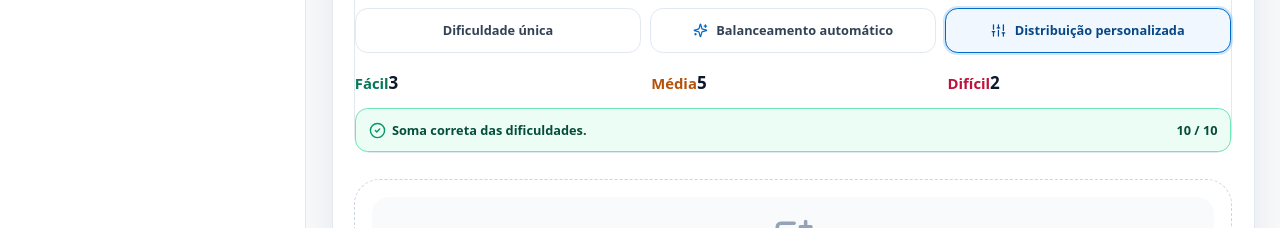
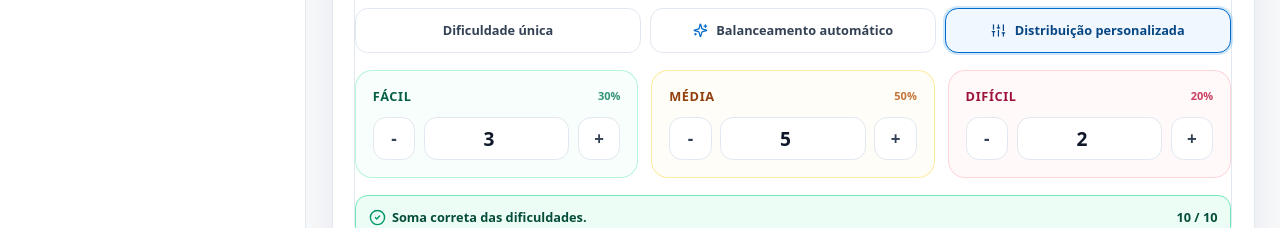
Before and after one commit to diegoabreu157cl3b3r-source/avaliatech, a Next.js app: page /gerar-prova in a window 1280 px wide. Both pictures are taken after a click on the button "Distribuição personalizada". Shown: the part 966-1194 px from the top of the page. Built offline with nearby package versions, Linux system fonts and the light colour scheme; no server answers.

Commit message:
fix(ui): modernizacao dos inputs de distribuicao de dificuldade e transformacao das atividades recentes em links clicaveis

```diff
--- a/components/dashboard/RecentActivityTimeline.tsx
+++ b/components/dashboard/RecentActivityTimeline.tsx
@@ -1,6 +1,5 @@
-"use client";
-
-import { FileText, PlusCircle, Edit3, Trash2, Award } from "lucide-react";
+import Link from "next/link";
+import { FileText, PlusCircle, Edit3, Trash2, Award, ChevronRight } from "lucide-react";
 import type { AtividadeRecente } from "@/services/dashboard-service";
 
 interface RecentActivityTimelineProps {
@@ -46,22 +45,32 @@ function formatTimeAgo(dateStr: string): string {
 const activityConfig = {
   questao_criada: {
     icon: PlusCircle,
+    href: "/questoes",
+    badge: "Questões",
     color: "text-emerald-600 dark:text-emerald-400 bg-emerald-50 dark:bg-emerald-950/60 border-emerald-200 dark:border-emerald-800"
   },
   questao_editada: {
     icon: Edit3,
+    href: "/questoes",
+    badge: "Questões",
     color: "text-brand-600 dark:text-brand-400 bg-brand-50 dark:bg-brand-950/60 border-brand-200 dark:border-brand-800"
   },
   questao_excluida: {
     icon: Trash2,
+    href: "/questoes",
+    badge: "Questões",
     color: "text-rose-600 dark:text-rose-400 bg-rose-50 dark:bg-rose-950/60 border-rose-200 dark:border-rose-800"
   },
   prova_gerada: {
     icon: Award,
+    href: "/provas",
+    badge: "Histórico",
     color: "text-indigo-600 dark:text-indigo-400 bg-indigo-50 dark:bg-indigo-950/60 border-indigo-200 dark:border-indigo-800"
   },
   prova_excluida: {
     icon: Trash2,
+    href: "/provas",
+    badge: "Histórico",
     color: "text-rose-600 dark:text-rose-400 bg-rose-50 dark:bg-rose-950/60 border-rose-200 dark:border-rose-800"
   }
 };
@@ -82,32 +91,43 @@ export function RecentActivityTimeline({ activities }: RecentActivityTimelinePro
       {activities.map((activity) => {
         const config = activityConfig[activity.tipo] || {
           icon: FileText,
+          href: "/dashboard",
+          badge: "Painel",
           color: "text-slate-600 dark:text-slate-400 bg-slate-50 dark:bg-slate-800 border-slate-200 dark:border-slate-700"
         };
         const Icon = config.icon;
 
         return (
-          <div
+          <Link
             key={activity.id}
-            className="flex items-start gap-3 rounded-2xl border border-slate-200 p-3.5 transition hover:border-brand-200 dark:border-slate-800 dark:bg-slate-800/30 dark:hover:border-slate-700"
+            href={config.href}
+            className="group flex items-start gap-3 rounded-2xl border border-slate-200 bg-white p-3.5 shadow-xs transition hover:border-brand-300 hover:bg-slate-50/80 hover:shadow-soft dark:border-slate-800 dark:bg-slate-900/60 dark:hover:border-slate-700 dark:hover:bg-slate-800/80"
           >
             <span className={`flex h-9 w-9 shrink-0 items-center justify-center rounded-xl border ${config.color}`}>
-              <Icon className="h-4.5 w-4.5" />
+              <Icon className="h-4.5 w-4.5 transition group-hover:scale-110" />
             </span>
             <div className="min-w-0 flex-1">
-              <p className="text-sm font-bold text-slate-900 dark:text-slate-100">
-                {activity.titulo}
-              </p>
+              <div className="flex items-center gap-2">
+                <p className="text-sm font-bold text-slate-900 transition group-hover:text-brand-600 dark:text-slate-100 dark:group-hover:text-brand-400">
+                  {activity.titulo}
+                </p>
+                <span className="hidden sm:inline-block rounded-md bg-slate-100 px-1.5 py-0.5 text-[10px] font-semibold text-slate-600 dark:bg-slate-800 dark:text-slate-400">
+                  {config.badge}
+                </span>
+              </div>
               {activity.descricao && (
                 <p className="mt-0.5 truncate text-xs text-slate-500 dark:text-slate-400">
                   {activity.descricao}
                 </p>
               )}
             </div>
-            <span className="shrink-0 text-[11px] font-medium text-slate-400 dark:text-slate-500">
-              {formatTimeAgo(activity.created_at)}
-            </span>
-          </div>
+            <div className="flex shrink-0 items-center gap-1">
+              <span className="text-[11px] font-medium text-slate-400 dark:text-slate-500">
+                {formatTimeAgo(activity.created_at)}
+              </span>
+              <ChevronRight className="h-4 w-4 text-slate-300 transition group-hover:translate-x-0.5 group-hover:text-brand-600 dark:text-slate-600 dark:group-hover:text-brand-400" />
+            </div>
+          </Link>
         );
       })}
     </div>
--- a/components/exams/ExamGeneratorForm.tsx
+++ b/components/exams/ExamGeneratorForm.tsx
@@ -360,46 +360,165 @@ export function ExamGeneratorForm() {
           )}
 
           {modoDificuldade === "personalizada" && (
-            <div className="space-y-3">
+            <div className="space-y-4">
               <div className="grid grid-cols-1 gap-3 sm:grid-cols-3">
-                <div>
-                  <label className="label text-emerald-700 dark:text-emerald-400">Fácil</label>
+                {/* Fácil */}
+                <div className="rounded-2xl border border-emerald-200/80 bg-emerald-50/40 p-4 transition dark:border-emerald-900/60 dark:bg-emerald-950/20">
+                  <div className="flex items-center justify-between">
+                    <label className="text-xs font-bold uppercase tracking-wider text-emerald-800 dark:text-emerald-400">
+                      Fácil
+                    </label>
+                    <span className="text-[11px] font-semibold text-emerald-700/80 dark:text-emerald-500">
+                      {Math.round((customDistribution.facil / (form.quantidadeQuestoes || 1)) * 100)}%
+                    </span>
+                  </div>
+                  <div className="mt-3 flex items-center gap-2">
+                    <button
+                      type="button"
+                      onClick={() =>
+                        setCustomDistribution((curr) => ({
+                          ...curr,
+                          facil: Math.max(0, curr.facil - 1)
+                        }))
+                      }
+                      className="flex h-10 w-10 shrink-0 items-center justify-center rounded-xl border border-slate-200 bg-white text-base font-black text-slate-700 transition hover:bg-slate-100 dark:border-slate-700 dark:bg-slate-800 dark:text-slate-200 dark:hover:bg-slate-700"
+                      aria-label="Diminuir fáceis"
+                    >
+                      -
+                    </button>
                     <input
                       type="number"
                       min={0}
                       max={form.quantidadeQuestoes}
                       value={customDistribution.facil}
                       onChange={(e) =>
-                      setCustomDistribution((curr) => ({ ...curr, facil: Math.max(0, Number(e.target.value)) }))
+                        setCustomDistribution((curr) => ({
+                          ...curr,
+                          facil: Math.max(0, Number(e.target.value))
+                        }))
                       }
-                    className="input font-bold"
+                      className="h-10 w-full rounded-xl border border-slate-200 bg-white text-center text-lg font-black text-slate-900 outline-none transition focus:border-emerald-500 focus:ring-2 focus:ring-emerald-200 dark:border-slate-700 dark:bg-slate-800 dark:text-slate-100 dark:focus:border-emerald-400 dark:focus:ring-emerald-900/40"
                     />
+                    <button
+                      type="button"
+                      onClick={() =>
+                        setCustomDistribution((curr) => ({
+                          ...curr,
+                          facil: Math.min(form.quantidadeQuestoes, curr.facil + 1)
+                        }))
+                      }
+                      className="flex h-10 w-10 shrink-0 items-center justify-center rounded-xl border border-slate-200 bg-white text-base font-black text-slate-700 transition hover:bg-slate-100 dark:border-slate-700 dark:bg-slate-800 dark:text-slate-200 dark:hover:bg-slate-700"
+                      aria-label="Aumentar fáceis"
+                    >
+                      +
+                    </button>
                   </div>
-                <div>
-                  <label className="label text-amber-700 dark:text-amber-400">Média</label>
+                </div>
+
+                {/* Média */}
+                <div className="rounded-2xl border border-amber-200/80 bg-amber-50/40 p-4 transition dark:border-amber-900/60 dark:bg-amber-950/20">
+                  <div className="flex items-center justify-between">
+                    <label className="text-xs font-bold uppercase tracking-wider text-amber-800 dark:text-amber-400">
+                      Média
+                    </label>
+                    <span className="text-[11px] font-semibold text-amber-700/80 dark:text-amber-500">
+                      {Math.round((customDistribution.media / (form.quantidadeQuestoes || 1)) * 100)}%
+                    </span>
+                  </div>
+                  <div className="mt-3 flex items-center gap-2">
+                    <button
+                      type="button"
+                      onClick={() =>
+                        setCustomDistribution((curr) => ({
+                          ...curr,
+                          media: Math.max(0, curr.media - 1)
+                        }))
+                      }
+                      className="flex h-10 w-10 shrink-0 items-center justify-center rounded-xl border border-slate-200 bg-white text-base font-black text-slate-700 transition hover:bg-slate-100 dark:border-slate-700 dark:bg-slate-800 dark:text-slate-200 dark:hover:bg-slate-700"
+                      aria-label="Diminuir médias"
+                    >
+                      -
+                    </button>
                     <input
                       type="number"
                       min={0}
                       max={form.quantidadeQuestoes}
                       value={customDistribution.media}
                       onChange={(e) =>
-                      setCustomDistribution((curr) => ({ ...curr, media: Math.max(0, Number(e.target.value)) }))
+                        setCustomDistribution((curr) => ({
+                          ...curr,
+                          media: Math.max(0, Number(e.target.value))
+                        }))
                       }
-                    className="input font-bold"
+                      className="h-10 w-full rounded-xl border border-slate-200 bg-white text-center text-lg font-black text-slate-900 outline-none transition focus:border-amber-500 focus:ring-2 focus:ring-amber-200 dark:border-slate-700 dark:bg-slate-800 dark:text-slate-100 dark:focus:border-amber-400 dark:focus:ring-amber-900/40"
                     />
+                    <button
+                      type="button"
+                      onClick={() =>
+                        setCustomDistribution((curr) => ({
+                          ...curr,
+                          media: Math.min(form.quantidadeQuestoes, curr.media + 1)
+                        }))
+                      }
+                      className="flex h-10 w-10 shrink-0 items-center justify-center rounded-xl border border-slate-200 bg-white text-base font-black text-slate-700 transition hover:bg-slate-100 dark:border-slate-700 dark:bg-slate-800 dark:text-slate-200 dark:hover:bg-slate-700"
+                      aria-label="Aumentar médias"
+                    >
+                      +
+                    </button>
                   </div>
-                <div>
-                  <label className="label text-rose-700 dark:text-rose-400">Difícil</label>
+                </div>
+
+                {/* Difícil */}
+                <div className="rounded-2xl border border-rose-200/80 bg-rose-50/40 p-4 transition dark:border-rose-900/60 dark:bg-rose-950/20">
+                  <div className="flex items-center justify-between">
+                    <label className="text-xs font-bold uppercase tracking-wider text-rose-800 dark:text-rose-400">
+                      Difícil
+                    </label>
+                    <span className="text-[11px] font-semibold text-rose-700/80 dark:text-rose-500">
+                      {Math.round((customDistribution.dificil / (form.quantidadeQuestoes || 1)) * 100)}%
+                    </span>
+                  </div>
+                  <div className="mt-3 flex items-center gap-2">
+                    <button
+                      type="button"
+                      onClick={() =>
+                        setCustomDistribution((curr) => ({
+                          ...curr,
+                          dificil: Math.max(0, curr.dificil - 1)
+                        }))
+                      }
+                      className="flex h-10 w-10 shrink-0 items-center justify-center rounded-xl border border-slate-200 bg-white text-base font-black text-slate-700 transition hover:bg-slate-100 dark:border-slate-700 dark:bg-slate-800 dark:text-slate-200 dark:hover:bg-slate-700"
+                      aria-label="Diminuir difíceis"
+                    >
+                      -
+                    </button>
                     <input
                       type="number"
                       min={0}
                       max={form.quantidadeQuestoes}
                       value={customDistribution.dificil}
                       onChange={(e) =>
-                      setCustomDistribution((curr) => ({ ...curr, dificil: Math.max(0, Number(e.target.value)) }))
+                        setCustomDistribution((curr) => ({
+                          ...curr,
+                          dificil: Math.max(0, Number(e.target.value))
+                        }))
                       }
-                    className="input font-bold"
+                      className="h-10 w-full rounded-xl border border-slate-200 bg-white text-center text-lg font-black text-slate-900 outline-none transition focus:border-rose-500 focus:ring-2 focus:ring-rose-200 dark:border-slate-700 dark:bg-slate-800 dark:text-slate-100 dark:focus:border-rose-400 dark:focus:ring-rose-900/40"
                     />
+                    <button
+                      type="button"
+                      onClick={() =>
+                        setCustomDistribution((curr) => ({
+                          ...curr,
+                          dificil: Math.min(form.quantidadeQuestoes, curr.dificil + 1)
+                        }))
+                      }
+                      className="flex h-10 w-10 shrink-0 items-center justify-center rounded-xl border border-slate-200 bg-white text-base font-black text-slate-700 transition hover:bg-slate-100 dark:border-slate-700 dark:bg-slate-800 dark:text-slate-200 dark:hover:bg-slate-700"
+                      aria-label="Aumentar difíceis"
+                    >
+                      +
+                    </button>
+                  </div>
                 </div>
               </div>
 
```
Lines whose indentation alone changed are shown as unchanged.
